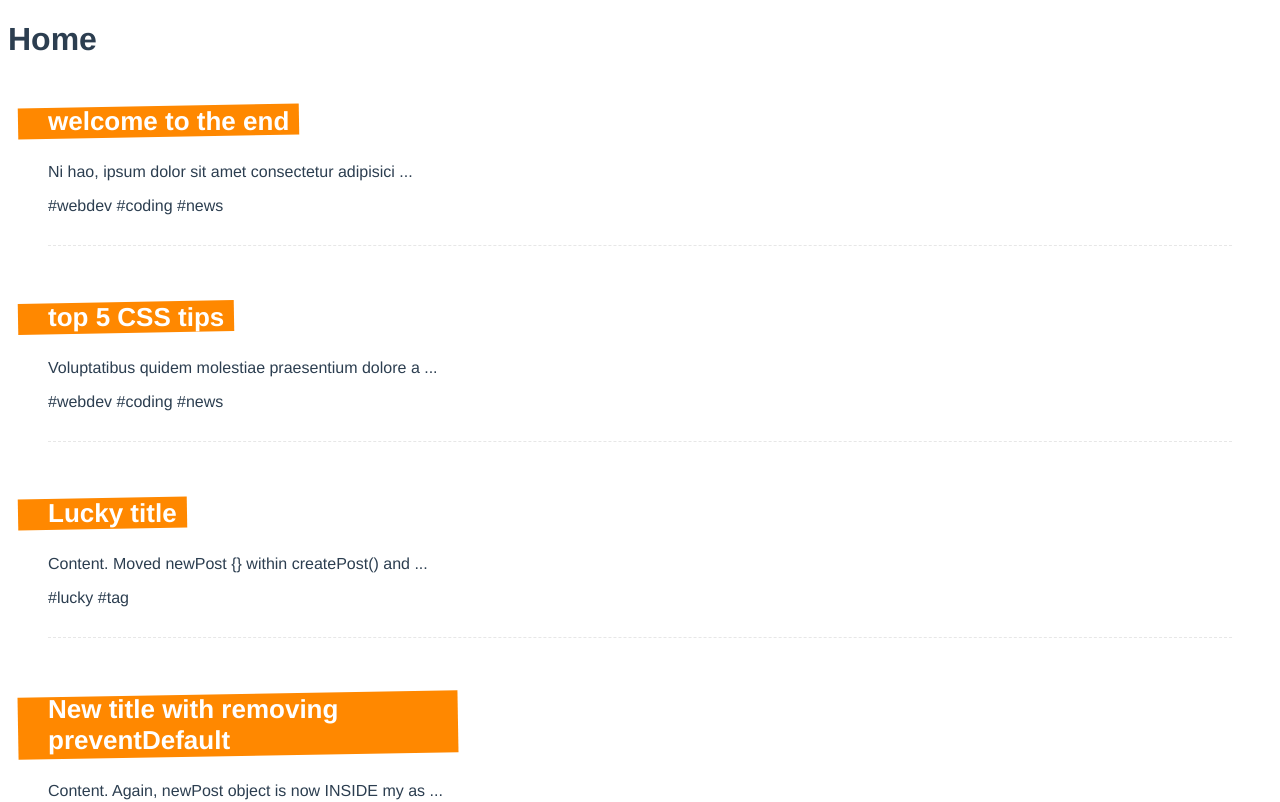
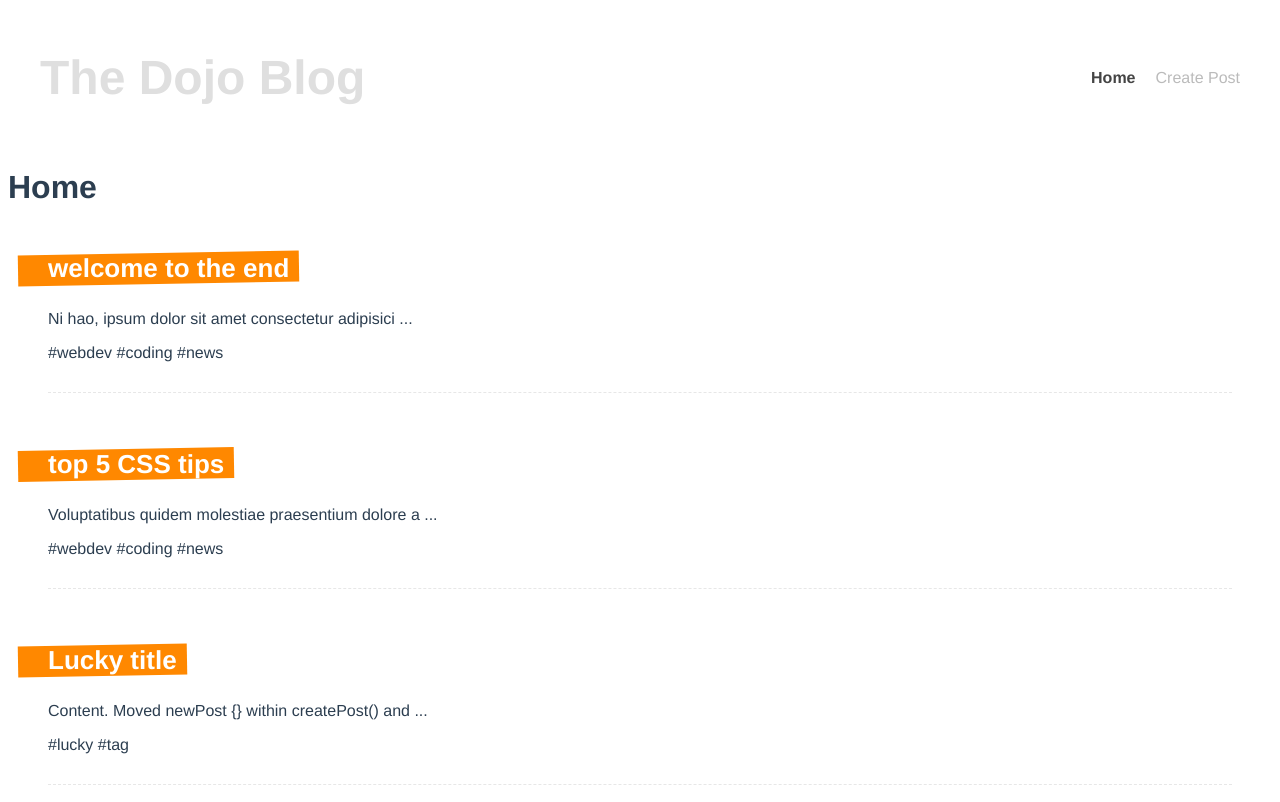
Before and after one commit to gaylonalfano/vue-firebase-course, a Vue app in the folder dojo-blog/: page / in a window 1280 px wide. Shown: the top 802 px of the page. Built offline with nearby package versions, Linux system fonts and the light colour scheme; data requests are answered from the project's data file.

Commit message:
Added a Navbar component with some basic styling. Learned that justify-content: space-between will separate the elements within your header element, in this case are my h1 and the nav elements. This separates them on left and right sides. Next, diving into using the router within setup() method.

```diff
--- a/dojo-blog/src/App.vue
+++ b/dojo-blog/src/App.vue
@@ -1,7 +1,15 @@
 <template>
+  <Navbar />
   <router-view />
 </template>
 
+<script lang="ts">
+import { defineComponent } from "vue";
+import Navbar from "@/components/Navbar.vue";
+export default defineComponent({
+  components: { Navbar },
+});
+</script>
 <style>
 #app {
   font-family: Avenir, Helvetica, Arial, sans-serif;
--- /dev/null
+++ b/dojo-blog/src/components/Navbar.vue
@@ -0,0 +1,40 @@
+<template>
+  <header>
+    <h1>The Dojo Blog</h1>
+    <nav>
+      <router-link :to="{ name: 'Home' }">Home</router-link>
+      <router-link :to="{ name: 'CreatePost' }">Create Post</router-link>
+    </nav>
+  </header>
+</template>
+
+<script lang="ts">
+import { defineComponent } from "vue";
+export default defineComponent({
+  name: "Navbar",
+});
+</script>
+
+<style>
+header {
+  display: flex;
+  justify-content: space-between;
+  align-items: center;
+  max-width: 1200px;
+  margin: 0 auto;
+  padding: 10px;
+}
+header h1 {
+  color: #dfdfdf;
+  font-size: 48px;
+}
+header a {
+  color: #bbb;
+  text-decoration: none;
+  margin-left: 20px;
+}
+header a.router-link-active {
+  color: #444;
+  font-weight: bold;
+}
+</style>
```
